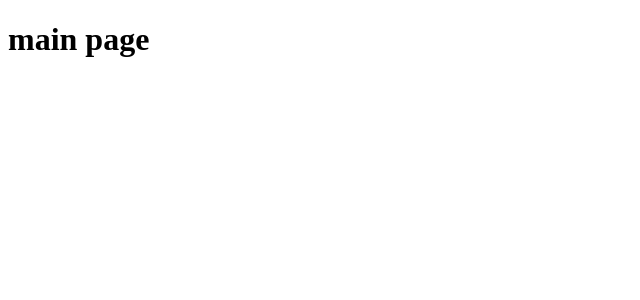
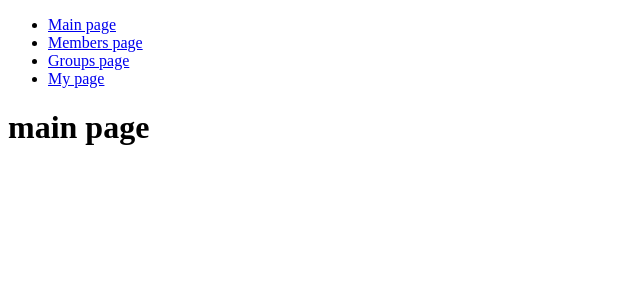
Before and after one commit to aprilsky82/20210226, a React (Create React App) app: page / in a window 1280 px wide. Shown: the top 300 px of the page, without its empty margins (0-640 px from the left). Built offline with nearby package versions, Linux system fonts and the light colour scheme.

Commit message:
react router 2

```diff
--- a/src/App.js
+++ b/src/App.js
@@ -2,11 +2,17 @@
 // 1 rsc
 import React, { useState } from 'react';
 import Router from "./components/Router";
+import Header from "./components/Header";
+
 
 const App = () => {
 
     return (
-        <Router />
+        <>
+            <Header />
+            <Router />
+        </>
+
     );
 };
 
--- /dev/null
+++ b/src/components/Header.js
@@ -0,0 +1,25 @@
+import React from 'react';
+
+const Header = () => {
+    return (
+        <header>
+          <ul>
+              <li>
+                  <a href="/">Main page</a>
+              </li>
+              <li>
+                  <a href="/members">Members page</a>
+              </li>
+              <li>
+                  <a href="/groups">Groups page</a>
+              </li>
+              <li>
+                  <a href="/mypage">My page</a>
+              </li>
+          </ul>
+        </header>
+
+    );
+};
+
+export default Header;
```
